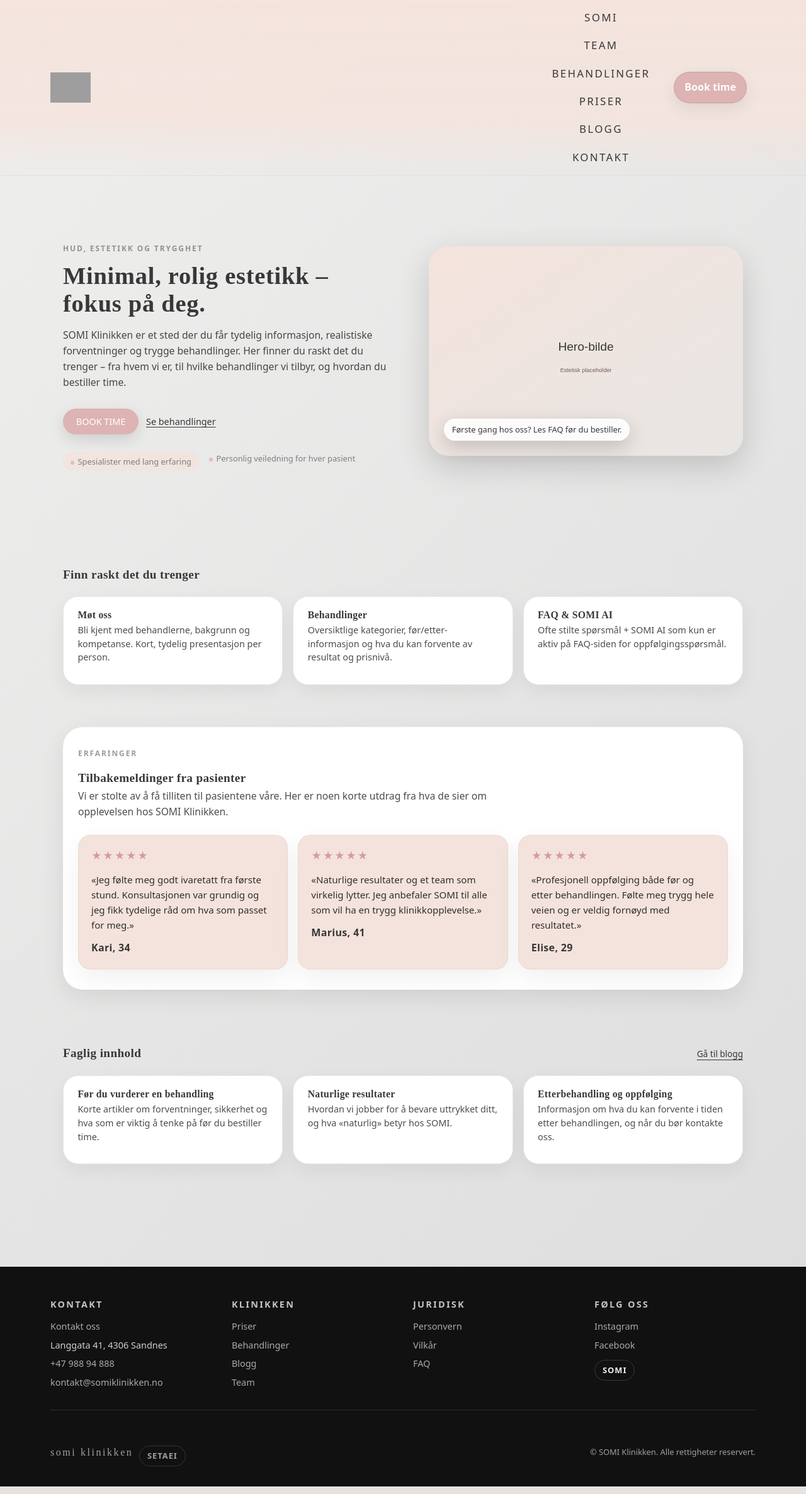
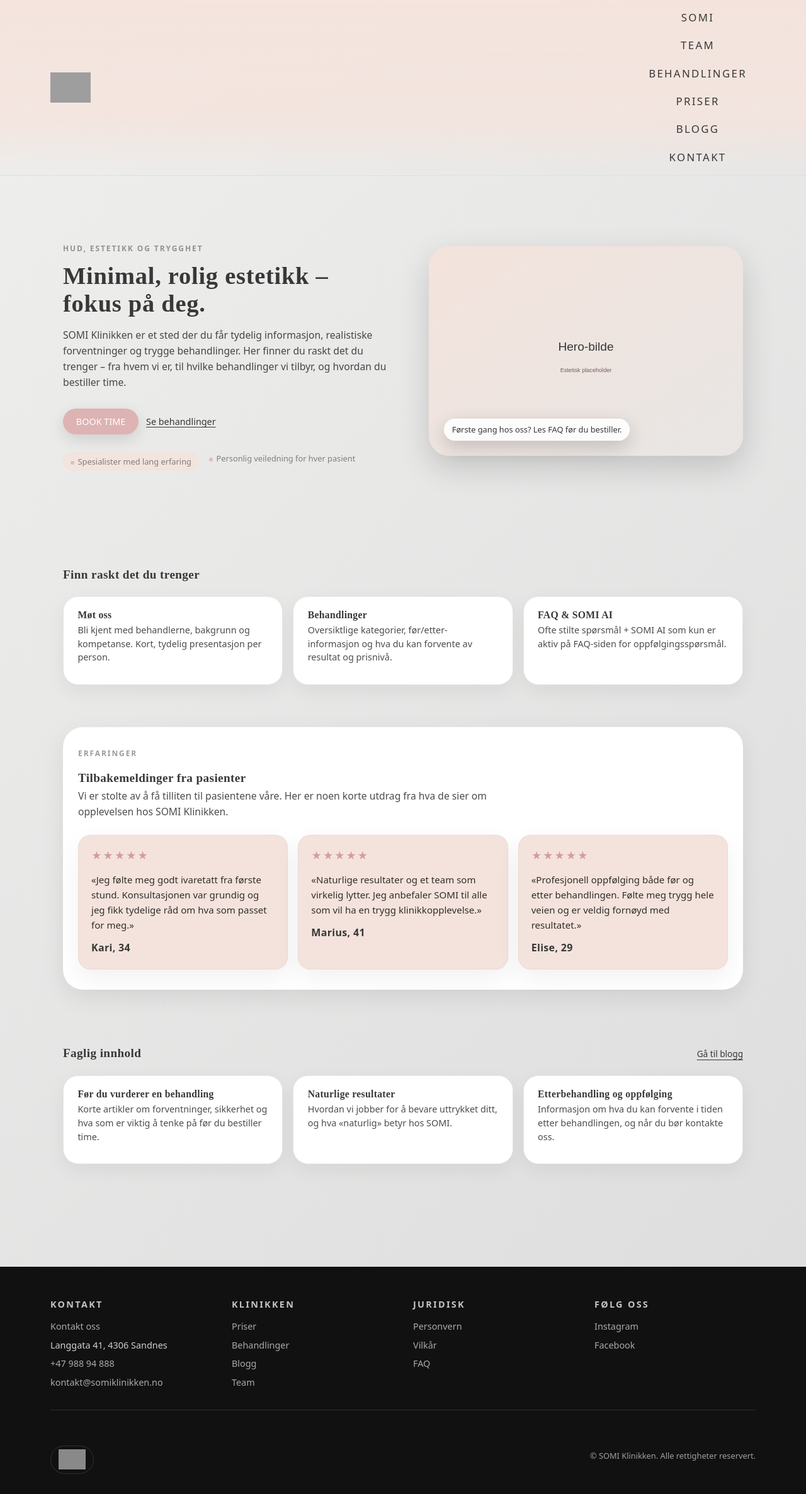
Before and after one commit to XS227/Somi-Klinikken, a PHP site: page / in a window 1280 px wide. Shown: the whole page at 63% size. Run offline with PHP 8.4, Linux system fonts and the light colour scheme; grey boxes are pictures that could not be loaded.

Commit message:
Update header and footer branding

```diff
--- a/css/somi.css
+++ b/css/somi.css
@@ -377,6 +377,12 @@ p {
   font-size: 0.8rem;
 }
 
+.footer-partner-image {
+  display: block;
+  height: 32px;
+  width: auto;
+}
+
 .footer-bottom {
   display: flex;
   align-items: center;
--- a/partials/footer.html
+++ b/partials/footer.html
@@ -33,13 +33,13 @@
           <li><a href="https://www.instagram.com" target="_blank" rel="noopener">Instagram</a></li>
           <li><a href="https://www.facebook.com" target="_blank" rel="noopener">Facebook</a></li>
         </ul>
-        <a class="footer-partner-logo" href="/index.html">SOMI</a>
       </div>
     </div>
     <div class="footer-bottom">
       <div class="footer-branding">
-        <div class="footer-logo">somi klinikken</div>
-        <a class="footer-partner-logo" href="https://www.setaei.com" target="_blank" rel="noopener">Setaei</a>
+        <a class="footer-partner-logo" href="https://www.setaei.com" target="_blank" rel="noopener">
+          <img src="https://r1430404.website.cifms3sug.service.one/setaei.jpg" alt="Setaei" class="footer-partner-image" />
+        </a>
       </div>
       <div>© <span data-year></span> SOMI Klinikken. Alle rettigheter reservert.</div>
     </div>
--- a/partials/header.html
+++ b/partials/header.html
@@ -18,7 +18,6 @@
         <li><a href="/blogg.html">Blogg</a></li>
         <li><a href="/kontakt.html">Kontakt</a></li>
       </ul>
-      <a class="btn-cta" href="https://somi.bestille.no" target="_blank" rel="noopener">Book time</a>
     </nav>
   </div>
 </header>
```
